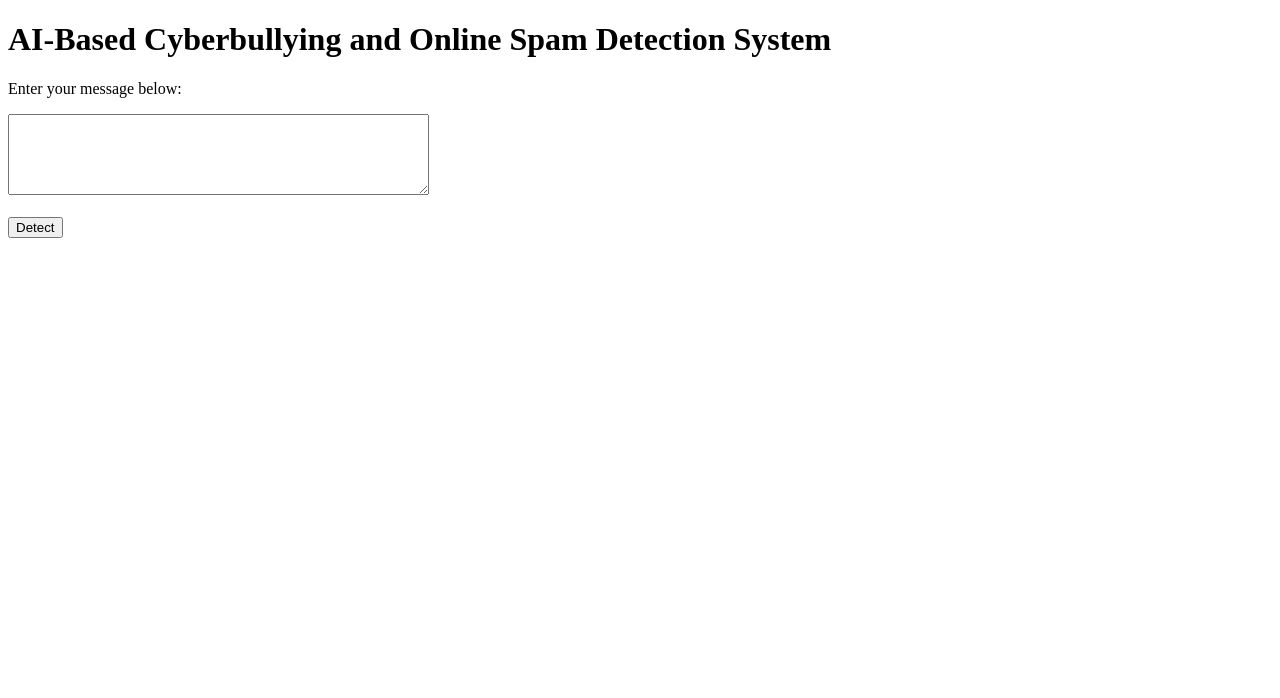
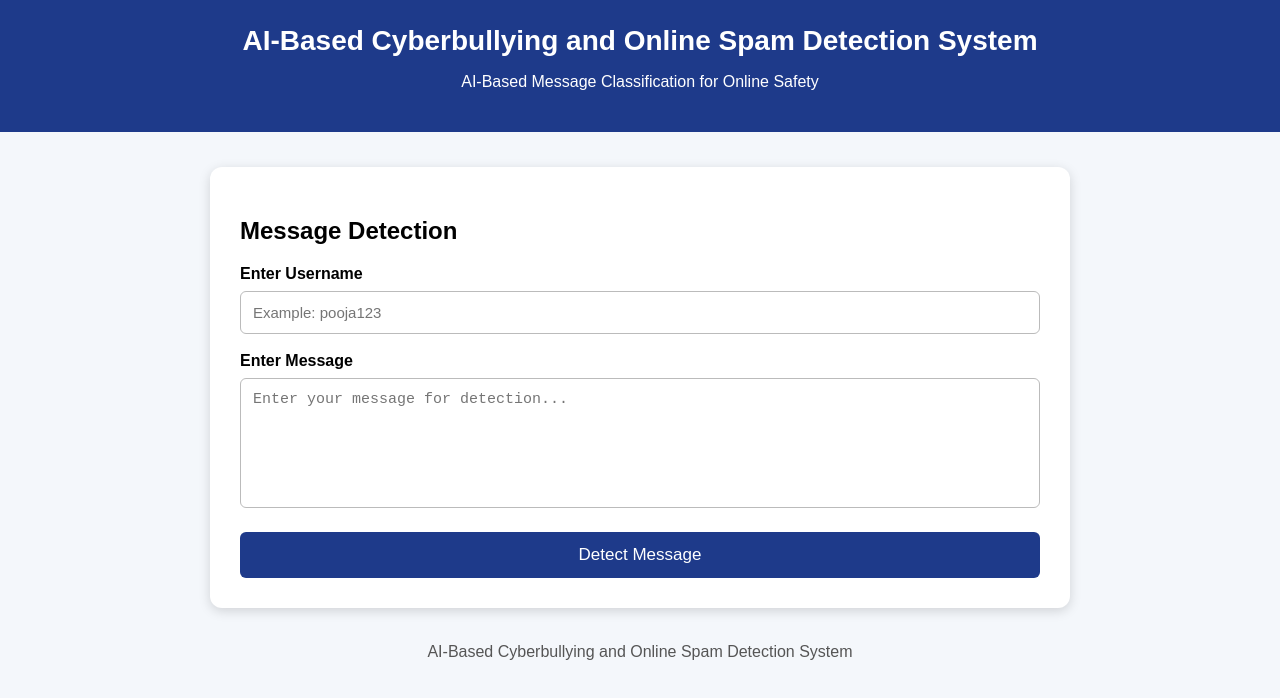
Before and after one commit to waghuldepooja6-cyber/Cyberbullying-Spam-detection, a plain HTML site: page index.html in a window 1280 px wide. Drawn offline with Linux system fonts and the light colour scheme.

Commit message:
Update index.html

```diff
--- a/index.html
+++ b/index.html
@@ -1,33 +1,274 @@
 <!DOCTYPE html>
-<html>
+<html lang="en">
 <head>
-    <title>Cyberbullying & Spam Detection</title>
+    <meta charset="UTF-8">
+    <meta name="viewport" content="width=device-width, initial-scale=1.0">
+
+    <title>AI-Based Cyberbullying and Online Spam Detection</title>
+
+    <style>
+        body {
+            font-family: Arial, sans-serif;
+            background: #f4f7fb;
+            margin: 0;
+            padding: 0;
+        }
+
+        .header {
+            background: #1e3a8a;
+            color: white;
+            text-align: center;
+            padding: 25px;
+        }
+
+        .header h1 {
+            margin: 0;
+            font-size: 28px;
+        }
+
+        .container {
+            width: 80%;
+            max-width: 800px;
+            margin: 35px auto;
+            background: white;
+            padding: 30px;
+            border-radius: 12px;
+            box-shadow: 0 3px 12px rgba(0,0,0,0.15);
+        }
+
+        label {
+            display: block;
+            margin-top: 18px;
+            font-weight: bold;
+        }
+
+        input, textarea {
+            width: 100%;
+            padding: 12px;
+            margin-top: 8px;
+            border: 1px solid #bbb;
+            border-radius: 6px;
+            box-sizing: border-box;
+            font-size: 15px;
+        }
+
+        textarea {
+            height: 130px;
+            resize: none;
+        }
+
+        button {
+            margin-top: 20px;
+            width: 100%;
+            padding: 13px;
+            background: #1e3a8a;
+            color: white;
+            border: none;
+            border-radius: 6px;
+            font-size: 17px;
+            cursor: pointer;
+        }
+
+        button:hover {
+            background: #162d6b;
+        }
+
+        .result {
+            display: none;
+            margin-top: 30px;
+            padding: 22px;
+            border-radius: 10px;
+            background: #eef4ff;
+        }
+
+        .result h2 {
+            margin-top: 0;
+            color: #1e3a8a;
+        }
+
+        .result p {
+            font-size: 17px;
+        }
+
+        .bar {
+            width: 100%;
+            height: 20px;
+            background: #ddd;
+            border-radius: 10px;
+            overflow: hidden;
+        }
+
+        .bar-fill {
+            height: 100%;
+            width: 0%;
+            background: #1e3a8a;
+        }
+
+        .probability {
+            margin-top: 20px;
+        }
+
+        .probability p {
+            margin: 8px 0;
+        }
+
+        .footer {
+            text-align: center;
+            margin: 30px;
+            color: #555;
+        }
+    </style>
 </head>
+
 <body>
+
+<div class="header">
     <h1>AI-Based Cyberbullying and Online Spam Detection System</h1>
+    <p>AI-Based Message Classification for Online Safety</p>
+</div>
 
-    <p>Enter your message below:</p>
+<div class="container">
 
-    <textarea id="message" rows="5" cols="50"></textarea>
-    <br><br>
+    <h2>Message Detection</h2>
 
-    <button onclick="detect()">Detect</button>
+    <label>Enter Username</label>
+    <input type="text" id="username" placeholder="Example: pooja123">
 
-    <h2 id="result"></h2>
+    <label>Enter Message</label>
+    <textarea id="message"
+        placeholder="Enter your message for detection..."></textarea>
 
-    <script>
-        function detect() {
-            let message = document.getElementById("message").value;
+    <button onclick="detectMessage()">Detect Message</button>
 
-            if (message.trim() === "") {
-                document.getElementById("result").innerText =
-                    "Please enter a message.";
-                return;
-            }
+    <div class="result" id="result">
 
-            document.getElementById("result").innerText =
-                "Message submitted for detection.";
-        }
-    </script>
+        <h2>Detection Result</h2>
+
+        <p><strong>Username:</strong>
+            <span id="resultUsername"></span>
+        </p>
+
+        <p><strong>Prediction:</strong>
+            <span id="prediction"></span>
+        </p>
+
+        <p><strong>Confidence Level:</strong>
+            <span id="confidence"></span>
+        </p>
+
+        <div class="bar">
+            <div class="bar-fill" id="confidenceBar"></div>
+        </div>
+
+        <div class="probability">
+
+            <h3>Class Probabilities</h3>
+
+            <p>
+                Normal:
+                <span id="normalProb">0%</span>
+            </p>
+
+            <p>
+                Spam:
+                <span id="spamProb">0%</span>
+            </p>
+
+            <p>
+                Cyberbullying:
+                <span id="cyberProb">0%</span>
+            </p>
+
+        </div>
+
+    </div>
+
+</div>
+
+<div class="footer">
+    <p>AI-Based Cyberbullying and Online Spam Detection System</p>
+</div>
+
+
+<script>
+
+function detectMessage() {
+
+    let username = document.getElementById("username").value.trim();
+    let message = document.getElementById("message").value.trim();
+
+    if (username === "" || message === "") {
+        alert("Please enter username and message.");
+        return;
+    }
+
+    let text = message.toLowerCase();
+
+    let prediction = "Normal";
+    let confidence = 90;
+
+    let normal = 90;
+    let spam = 5;
+    let cyber = 5;
+
+    /* Spam keywords */
+    if (
+        text.includes("win") ||
+        text.includes("prize") ||
+        text.includes("lottery") ||
+        text.includes("discount") ||
+        text.includes("click") ||
+        text.includes("offer")
+    ) {
+        prediction = "Spam";
+        confidence = 94;
+
+        normal = 2;
+        spam = 94;
+        cyber = 4;
+    }
+
+    /* Cyberbullying keywords */
+    else if (
+        text.includes("stupid") ||
+        text.includes("idiot") ||
+        text.includes("hate you") ||
+        text.includes("nobody likes you") ||
+        text.includes("loser")
+    ) {
+        prediction = "Cyberbullying";
+        confidence = 92;
+
+        normal = 3;
+        spam = 5;
+        cyber = 92;
+    }
+
+    /* Display result */
+
+    document.getElementById("result").style.display = "block";
+
+    document.getElementById("resultUsername").innerText = username;
+
+    document.getElementById("prediction").innerText = prediction;
+
+    document.getElementById("confidence").innerText =
+        confidence + "%";
+
+    document.getElementById("confidenceBar").style.width =
+        confidence + "%";
+
+    document.getElementById("normalProb").innerText =
+        normal + "%";
+
+    document.getElementById("spamProb").innerText =
+        spam + "%";
+
+    document.getElementById("cyberProb").innerText =
+        cyber + "%";
+}
+
+</script>
+
 </body>
 </html>
```
